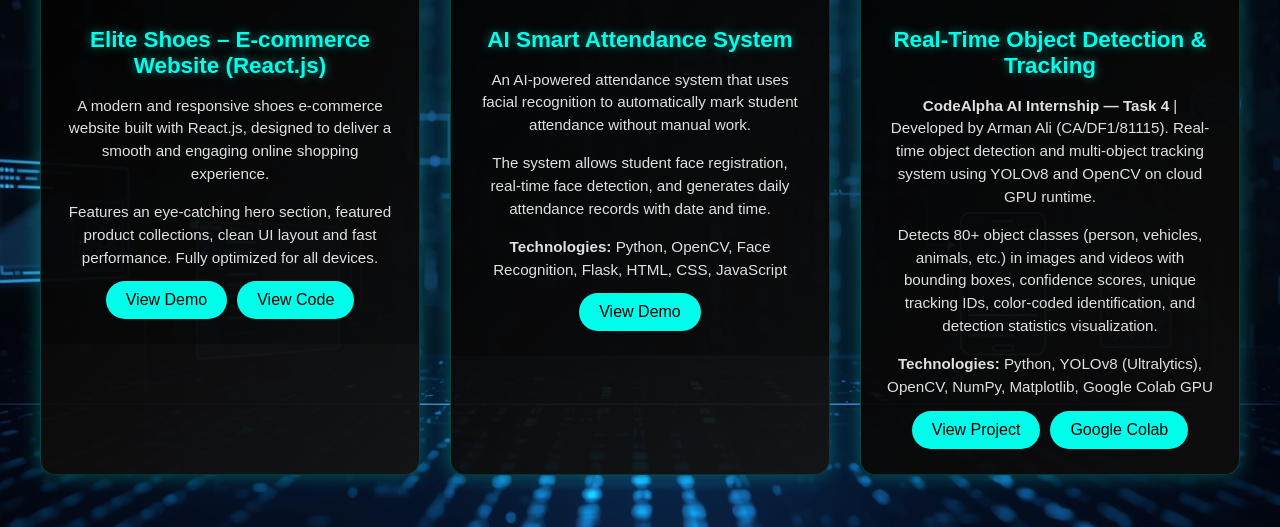
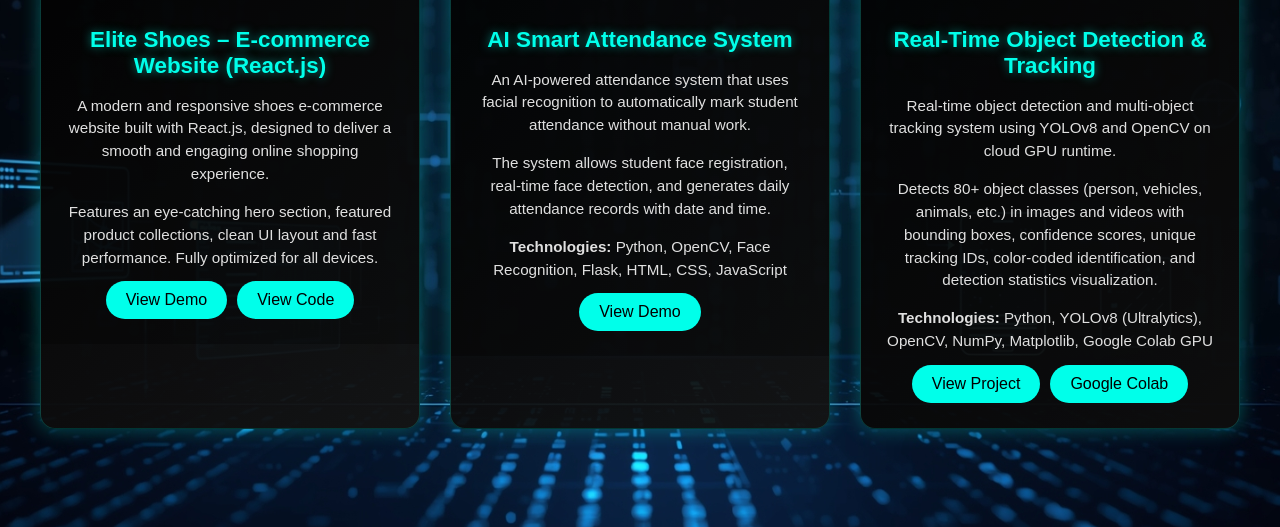
Before and after one commit to alibabageo439-cpu/Portfolio-Website, a plain HTML site: page project.html in a window 1280 px wide. Shown: the part 1803-2330 px from the top of the page. Drawn offline with Linux system fonts and the light colour scheme.

Commit message:
Clean up project description and remove internship task reference

```diff
--- a/project.html
+++ b/project.html
@@ -215,7 +215,6 @@
         <div class="project-info">
           <h3>Real-Time Object Detection & Tracking</h3>
           <p>
-            <strong>CodeAlpha AI Internship — Task 4</strong> | Developed by Arman Ali (CA/DF1/81115).
             Real-time object detection and multi-object tracking system using YOLOv8 and OpenCV on cloud GPU runtime.
           </p>
           <p>
```
